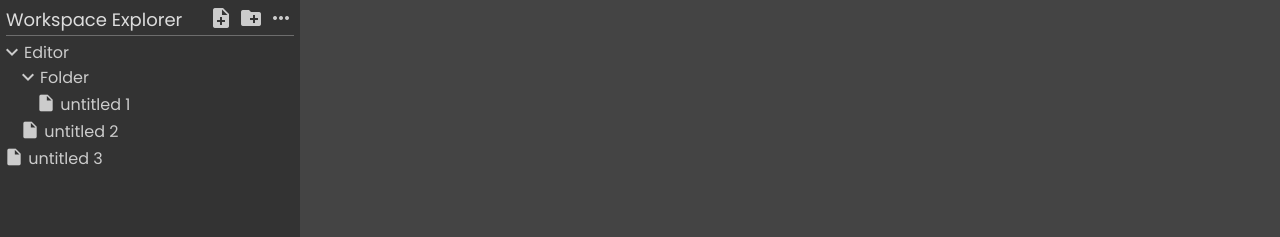
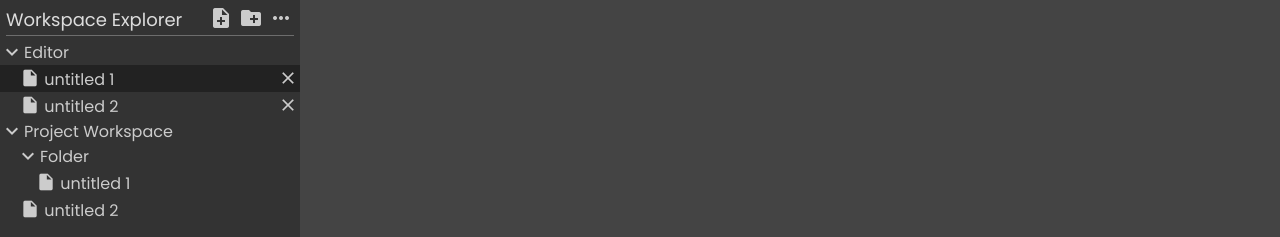
Before and after one commit to AngelDTF/lilac, an Electron app: page static/html/index.html in a window 1280 px wide. Shown: the top 237 px of the page. Drawn offline with Linux system fonts and the light colour scheme.

Commit message:
Selections and more UI Elements

```diff
--- a/static/css/lilac.css
+++ b/static/css/lilac.css
@@ -18,14 +18,20 @@ body { margin: 0; width: 100vw; height: 100vh; display: flex; flex-direction: ro
 .sidebar-explorer-action { width: 24px; height: 24px; margin: 0 3px; cursor: pointer; color: var(--foreground-tertiary); }
 .sidebar-explorer-action:hover { color: var(--foreground-primary); }
 .sidebar-explorer-action span { font-size: 24px !important; user-select: none; }
-.sidebar-explorer-category { display: flex; flex-direction: column; }
+.sidebar-explorer-category { display: flex; flex-direction: column; color: var(--foreground-tertiary); }
 .sidebar-explorer-category[collapsed="true"] .category-inner { display: none; }
-.category-title { display: flex; flex-direction: row; user-select: none; color: var(--foreground-tertiary); cursor: pointer; }
+.category-title { display: flex; flex-direction: row; user-select: none; cursor: pointer; }
 .category-title:hover span { color: var(--foreground-primary); }
-.category-inner { display: flex; flex-direction: column; margin-left: 16px; }
-.sidebar-explorer-item { color: var(--foreground-tertiary); user-select: none; cursor: pointer; margin-left: 4px; }
-.sidebar-explorer-item:hover { color: var(--foreground-primary); }
-.sidebar-explorer-item .material-icons { font-size: 20px !important; transform: translateY(3px); }
+.category-inner { display: flex; flex-direction: column; }
+.category-inner .sidebar-explorer-category, .category-inner .sidebar-explorer-item { padding-left: 16px; }
+.sidebar-explorer-item { color: var(--foreground-tertiary); user-select: none; cursor: pointer; }
+.sidebar-explorer-item:not(.item-selected):hover { color: var(--foreground-primary); }
+.sidebar-explorer-item:hover .material-icons:not(.sidebar-explorer-close-icon) { color: var(--foreground-primary); }
+.sidebar-explorer-item[editing="true"] { background: rgba(0, 0, 0, 0.34); }
+.sidebar-explorer-item .material-icons { font-size: 20px !important; transform: translateY(3px); padding-left: 4px; }
+.sidebar-explorer-close-icon { position: absolute; right: 2px; user-select: none; cursor: pointer; color: var(--foreground-tertiary); }
+.sidebar-explorer-close-icon:hover { color: var(--foreground-primary); }
+.item-selected { color: var(--foreground-selected); }
 #inner { width: 100%; height: 100%; display: flex; background: var(--background-primary); }
 #splash { margin: auto; display: flex; flex-direction: column; align-items: center; color: var(--foreground-secondary); }
 #splash-text { color: var(--background-secondary); font-size: 180px; font-family: 'Comfortaa', cursive; user-select: none; }
--- a/static/css/themes/lilac-dark.css
+++ b/static/css/themes/lilac-dark.css
@@ -9,4 +9,5 @@
 	--foreground-tertiary: #CCCCCC;
 	--foreground-link: #0000FF;
 	--foreground-link-hover: #0022FF;
+	--foreground-selected: #44AAFF;
 }
--- a/static/css/themes/lilac-light.css
+++ b/static/css/themes/lilac-light.css
@@ -9,4 +9,5 @@
 	--foreground-tertiary: #444444;
 	--foreground-link: #0000FF;
 	--foreground-link-hover: #0022FF;
+	--foreground-selected: #0088FF;
 }
--- a/static/html/index.html
+++ b/static/html/index.html
@@ -22,10 +22,20 @@
 						<div class="sidebar-explorer-action" type="More..."><span class="material-icons">more_horiz</span></div>
 					</div>
 				</div>
+				<div class="sidebar-explorer-category" collapsed="false" editorCategory="true">
+					<div class="category-title">
+						<span class="material-icons">expand_more</span>
+						<div class="category-title-name">Editor</div>
+					</div>
+					<div class="category-inner">
+						<div class="sidebar-explorer-item"><span class="material-icons">insert_drive_file</span> untitled 1<span class="material-icons sidebar-explorer-close-icon">close</span></div>
+						<div class="sidebar-explorer-item"><span class="material-icons">insert_drive_file</span> untitled 2<span class="material-icons sidebar-explorer-close-icon">close</span></div>
+					</div>
+				</div>
 				<div class="sidebar-explorer-category" collapsed="false">
 					<div class="category-title">
 						<span class="material-icons">expand_more</span>
-						<div class="category-title-name">Editor</div>
+						<div class="category-title-name">Project Workspace</div>
 					</div>
 					<div class="category-inner">
 						<div class="sidebar-explorer-category" collapsed="false">
@@ -40,7 +50,6 @@
 						<div class="sidebar-explorer-item"><span class="material-icons">insert_drive_file</span> untitled 2</div>
 					</div>
 				</div>
-				<div class="sidebar-explorer-item"><span class="material-icons">insert_drive_file</span> untitled 3</div>
 			</div>
 		</div>
 		<div id="inner">
--- a/static/js/lilac.js
+++ b/static/js/lilac.js
@@ -1,3 +1,6 @@
+var editing = null;
+var selectedItem = null;
+
 function parseBool(string)
 {
     if (string == 'false')
@@ -15,5 +18,41 @@ document.querySelectorAll('.sidebar-explorer-category').forEach(cat =>
     {
         cat.setAttribute('collapsed', !parseBool(cat.getAttribute('collapsed')));
         cat.querySelector('.category-title .material-icons').innerText = parseBool(cat.getAttribute('collapsed')) ? 'chevron_right' : 'expand_more';
+        setSelected(cat);
     });
 });
+
+document.querySelectorAll('.sidebar-explorer-item').forEach(item =>
+{
+    item.addEventListener('click', () =>
+    {
+        setSelected(item);
+    });
+});
+
+if (editing == null)
+{
+    editing = document.querySelector('.sidebar-explorer-category[editorCategory="true"]');
+    if (editing)
+    {
+        editing = editing.querySelector('.sidebar-explorer-item');
+        if (editing)
+            editing.setAttribute('editing', 'true');
+        else
+            editing = null;
+    }
+    else
+        editing = null;
+}
+
+function setSelected(element)
+{
+    selectedItem = element;
+    document.querySelectorAll('.sidebar-explorer-category, .sidebar-explorer-item').forEach(item =>
+    {
+        if (item == selectedItem)
+            item.classList.add('item-selected');
+        else
+            item.classList.remove('item-selected');
+    });
+}
```
